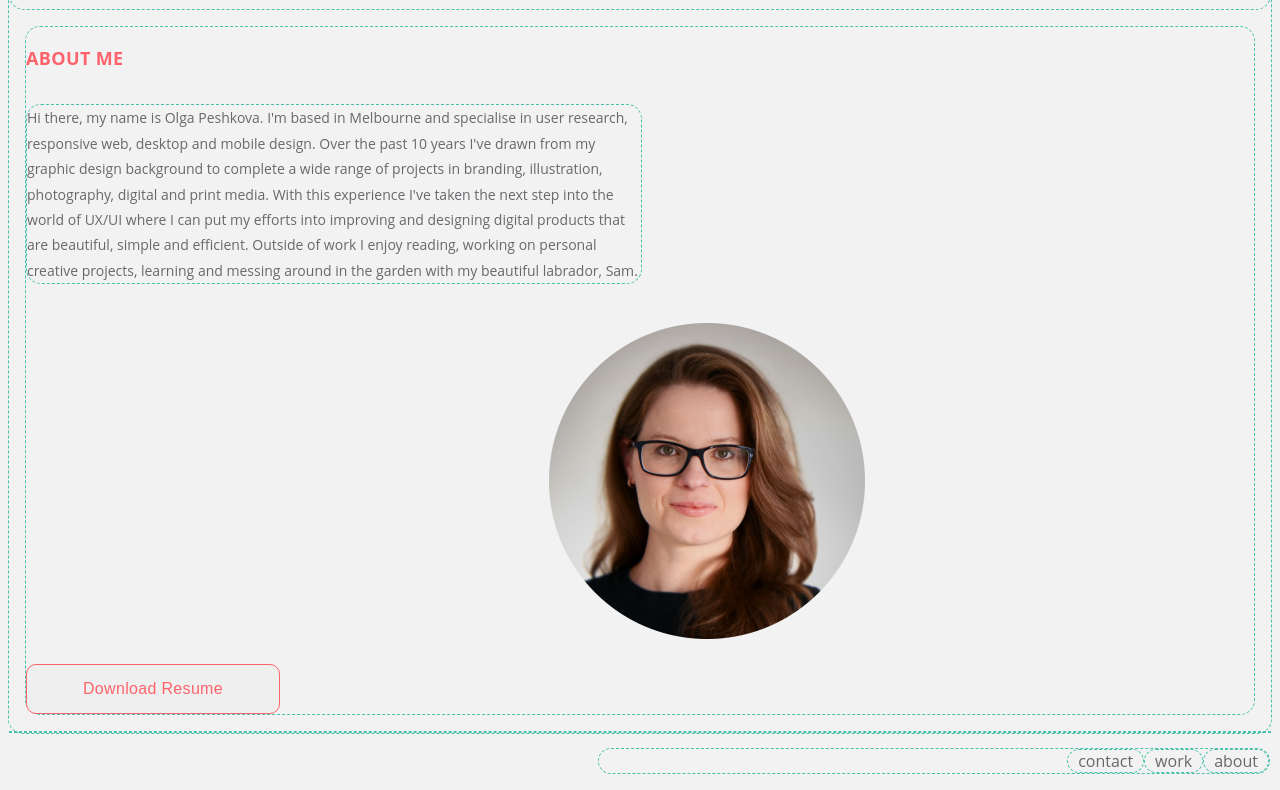
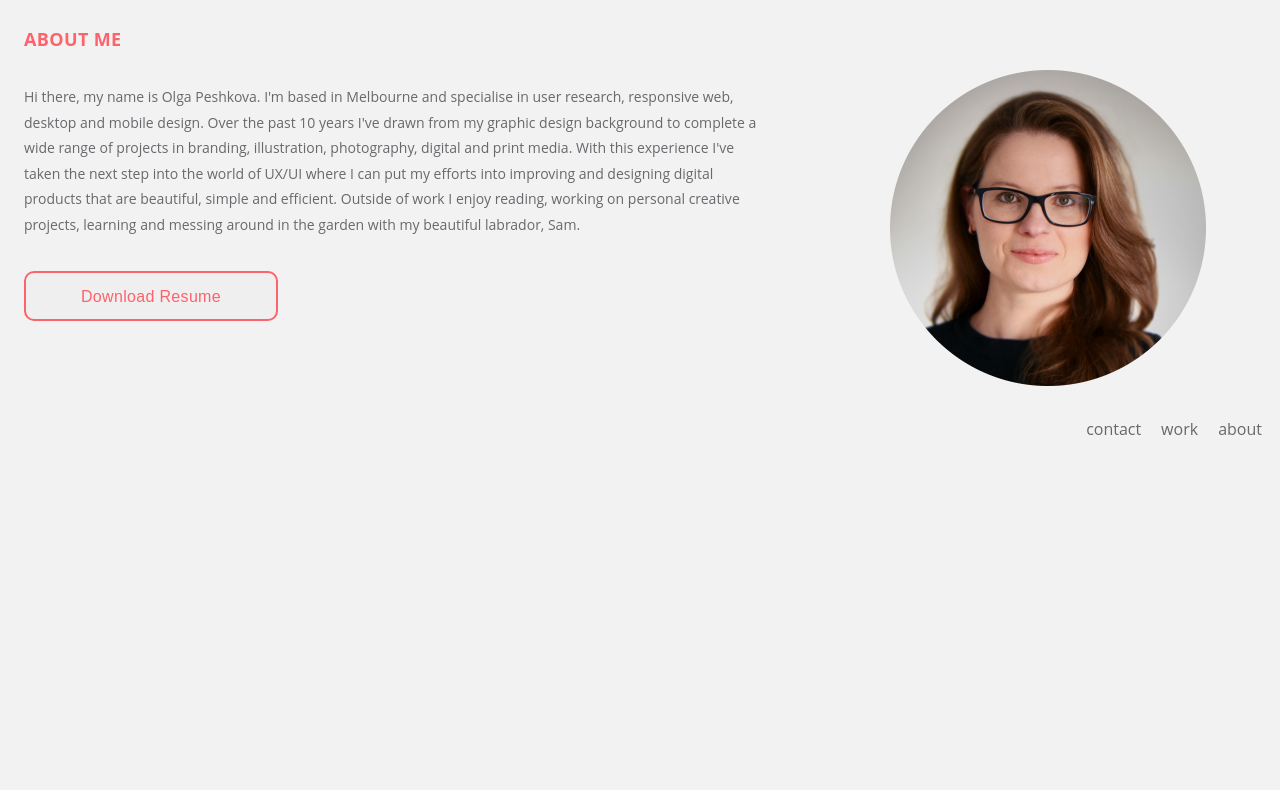
Before and after one commit to Olga-des/UX_UI_HW_17, a plain HTML site: page index_folio.html in a window 1280 px wide. Shown: the part 72-862 px from the top of the page. After the commit the page ends 800 px from the top, so only its background shows below. Drawn offline with Linux system fonts and the light colour scheme.

Commit message:
fixed layout

```diff
--- a/css/styles.css
+++ b/css/styles.css
@@ -4,8 +4,8 @@ body {
     font-family: 'Open Sans', sans-serif;
     color: #69686D;
 
-    border: 1px dashed #48C0AA;
-    border-radius: 15px;
+    /* border: 1px dashed #48C0AA;
+    border-radius: 15px; */
 }
 
 h3{
@@ -23,26 +23,27 @@ p {
     font-size: 14px;
     line-height: 182.69%;
 
-    border: 1px dashed #48C0AA;
-    border-radius: 15px;
+    /* border: 1px dashed #48C0AA;
+    border-radius: 15px; */
 }
 
 section{
-    border: 1px dashed #48C0AA;
-    border-radius: 15px;
+    /* border: 1px dashed #48C0AA;
+    border-radius: 15px; */
     margin: 1em;
 }
 
 button {
     border: none;
     color: #FD636B;
+    margin-top: 20px;
     padding: 15px 32px;
     text-align: center;
     display: inline-block;
     font-size: 16px;
     font-weight: 500;
     letter-spacing: 0.02em;
-    border: 1px solid #FD636B;
+    border: 2px solid #FD636B;
     box-sizing: border-box;
     border-radius: 10px;
 
@@ -57,8 +58,8 @@ nav{
     text-transform: uppercase;
     letter-spacing: 0.195em;
 
-    border: 1px dashed #48C0AA;
-    border-radius: 15px;
+    /* border: 1px dashed #48C0AA;
+    border-radius: 15px; */
 }
 
 ul{
@@ -68,44 +69,47 @@ ul{
     padding: 0 auto;
     vertical-align:middle;
 
-    border: 1px dashed #48C0AA;
-    border-radius: 15px;
+    /* border: 1px dashed #48C0AA;
+    border-radius: 15px; */
 }
 
 li{
     padding: 0px 10px 0px 10px;
     float:right;
 
-    border: 1px dashed #48C0AA;
-    border-radius: 15px;
+    /* border: 1px dashed #48C0AA;
+    border-radius: 15px; */
 }
 
 footer{
-    border: 1px dashed #48C0AA;
-    border-radius: 15px;
+    /* border: 1px dashed #48C0AA;
+    border-radius: 15px; */
 }
 
 .about {
-    width: 50%;
+    width: 80%;
     position: relative;
 }
 
 #about{
-    display: inline-block;
     width: 100%;
+    display: flex;
 }
 
 .heroImg{
     width: 316px;
-    padding: 25px;
+    padding: 0px 50px;
     margin-left: 5em;
     float: right;
+
+    /* border: 1px dashed #48C0AA;
+    border-radius: 15px; */
 }
 
-.content{
-    width: 500px;
+/* .content{
+    width: 30%;
     margin: 0 auto;
-}
+} */
 
 .inline-block{
     display: inline-block;
--- a/index_folio.html
+++ b/index_folio.html
@@ -10,7 +10,9 @@
 
         <nav>
             <div class="inline-block logo">
-                <img id=logo src=images/logo.png>
+                <img id=logo
+                    src="images/logo.png"
+                    alt="logo">
             </div>
         <ul>
             <li class="inline-block">about</li>
@@ -24,18 +26,23 @@
 
         <h3>About me</h3>
         <div id="about">
-            <p class=about>
-                Hi there, my name is Olga Peshkova. I'm based in Melbourne and specialise in user research, responsive web, desktop and mobile design.
-                Over the past 10 years I've drawn from my graphic design background to complete a wide range of projects in branding, illustration, photography, digital and print media. With this experience I've taken the next step into the world of UX/UI where I can put my efforts into improving and designing digital products that are beautiful, simple and efficient.
-                Outside of work I enjoy reading, working on personal creative projects, learning and messing around in the garden with my beautiful labrador, Sam.
-            </p>
-            <div class="content">
-                <img src="images/profile_photo.png" class="heroImg">
+            <div class=about>
+                <p>
+                    Hi there, my name is Olga Peshkova. I'm based in Melbourne and specialise in user research, responsive web, desktop and mobile design.
+                    Over the past 10 years I've drawn from my graphic design background to complete a wide range of projects in branding, illustration, photography, digital and print media. With this experience I've taken the next step into the world of UX/UI where I can put my efforts into improving and designing digital products that are beautiful, simple and efficient.
+                    Outside of work I enjoy reading, working on personal creative projects, learning and messing around in the garden with my beautiful labrador, Sam.
+                </p>
+                <button>Download Resume</button>
             </div>
 
+            <div>
+                <img class="heroImg"
+                    src="images/profile_photo.png"
+                    alt="profile-photo">
+            </div>
         </div>
 
-        <button>Download Resume</button>
+
 
 
     </section>
```
